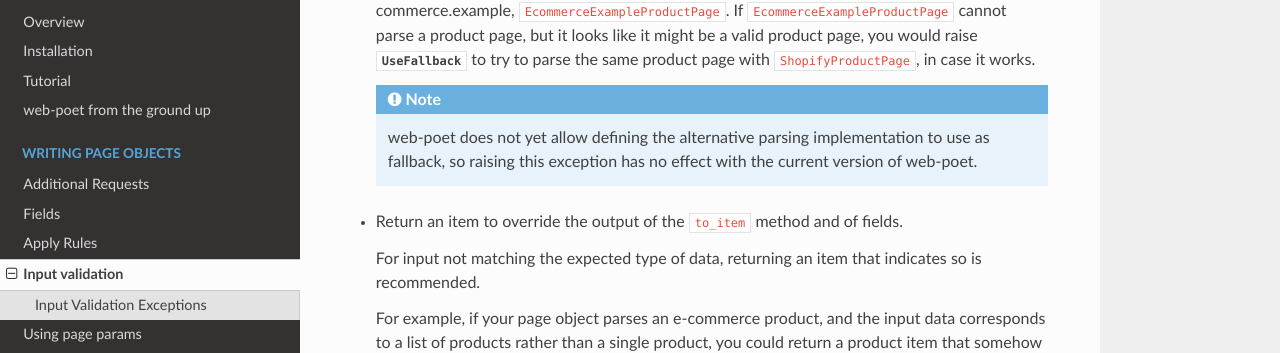
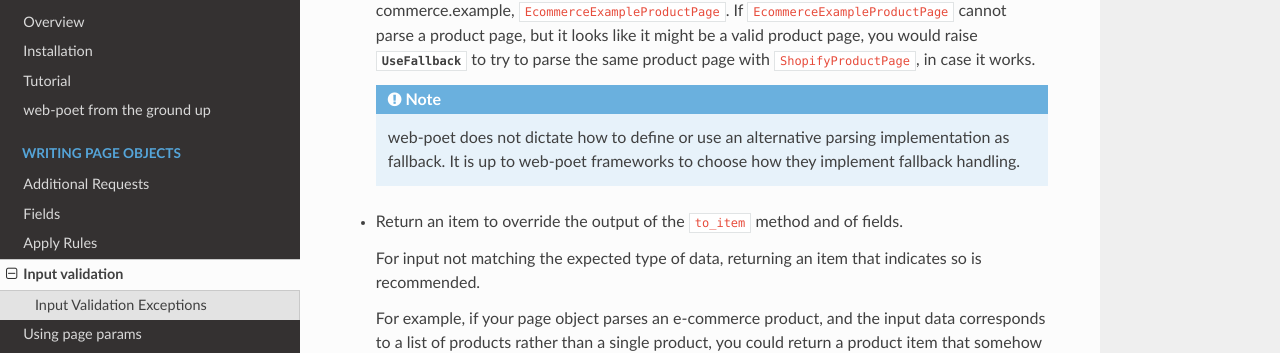
Before and after one commit to scrapinghub/web-poet, a Sphinx documentation site: the page built from docs/page-objects/input-validation.rst, in a window 1280 px wide and 900 px high, scrolled down 457 px. Shown: the part 130-483 px from the top of the window. Built offline with Sphinx 7.4.7 and the Read the Docs theme 2.0.0, drawn with Linux system fonts in a browser that asks for light colours.

Commit message:
Reword web-poet’s stance on fallback handling

```diff
--- a/docs/page-objects/input-validation.rst
+++ b/docs/page-objects/input-validation.rst
@@ -34,9 +34,9 @@ of the following:
     you would raise :exc:`~web_poet.exceptions.UseFallback` to try to
     parse the same product page with ``ShopifyProductPage``, in case it works.
 
-    .. note:: web-poet does not yet allow defining the alternative parsing
-              implementation to use as fallback, so raising this exception has
-              no effect with the current version of web-poet.
+    .. note:: web-poet does not dictate how to define or use an alternative
+              parsing implementation as fallback. It is up to web-poet
+              frameworks to choose how they implement fallback handling.
 
 -   Return an item to override the output of the ``to_item`` method and of
     fields.
```
